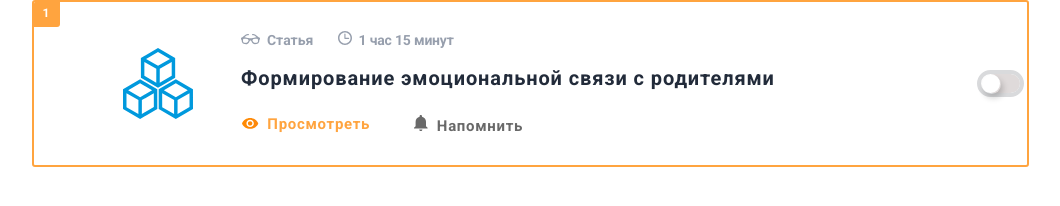
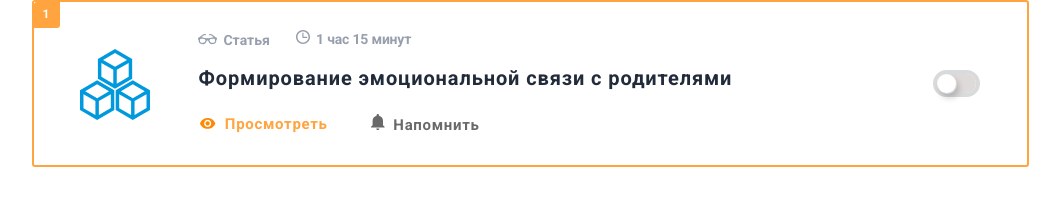
Before and after one commit to Iulia9777/DZ110422, a plain HTML site: page index.html in a window 1280 px wide. Shown: the whole page, without its empty margins (110-1170 px from the left). Drawn offline with nearby package versions, Linux system fonts and the light colour scheme.

Commit message:
Update main.css

```diff
--- a/main.css
+++ b/main.css
@@ -17,12 +17,12 @@ body {
 .top {
     display: block;
     height: 26px;
+    position: relative;
 }
 .number1 {
     position: absolute;
     width: 26px;
     height: 26px;
-    top: 1px;
     font-size: 12px;
     color: #ffffff;
     background: #FFA43F;
@@ -32,23 +32,24 @@ body {
     text-align: center;
 }
 .anotation {
-    display: inline-flex;
+    display: flex;
     align-items: baseline;
     width: 997px;
     height: 16px;
+    position: relative;
 }
 .article {
     position: absolute;
-    left: 351px;
-    top: 32px;
+    left: 164px;
+    top: 4px;
     color: #979FAD;
     font-size: 14px;
     font-weight: bold;
 }
 .time {
     position: absolute;
-    left: 448px;
-    top: 31px;
+    left: 262px;
+    top: 2px;
     color: #979FAD;
     font-size: 14px;
     font-weight: bold;
@@ -59,20 +60,21 @@ body {
 }
 .mainblock {
     display: flex;
+    position: relative;
 }
 .logo {
     position: absolute;
-    left: 233px;
-    top: 48px;
+    left: 46px;
+    top: 5px;
 }
 .middleblock {
     display: flex;
     width: 659px;
-    padding: 30px 0px 40px 30px;
+    padding: 34px 0px 34px 42px;
 }
 .description {
     position: absolute;
-    left: 351px;
+    left: 165px;
     color: #222B3A;
     font-size: 20px;
     line-height: 0px;
@@ -91,8 +93,8 @@ body {
 }
 .remind {
     position: absolute;
-    left: 173px;
-    top: 37px;
+    left: 172px;
+    top: 36px;
     color: #696969;
     font-size: 15px;
     letter-spacing: 0.7px;
@@ -102,13 +104,13 @@ body {
 }
 .rightblock {
     display: flex;
+    position: relative;
 }
 .slider {
     position: absolute;
-    top: 35px;
-    left: 528px;
+    top: 13px;
+    left: 99px;
     justify-content: start;
-    padding-left: 31px;
     cursor: pointer;
 }
 input.slider {
```
